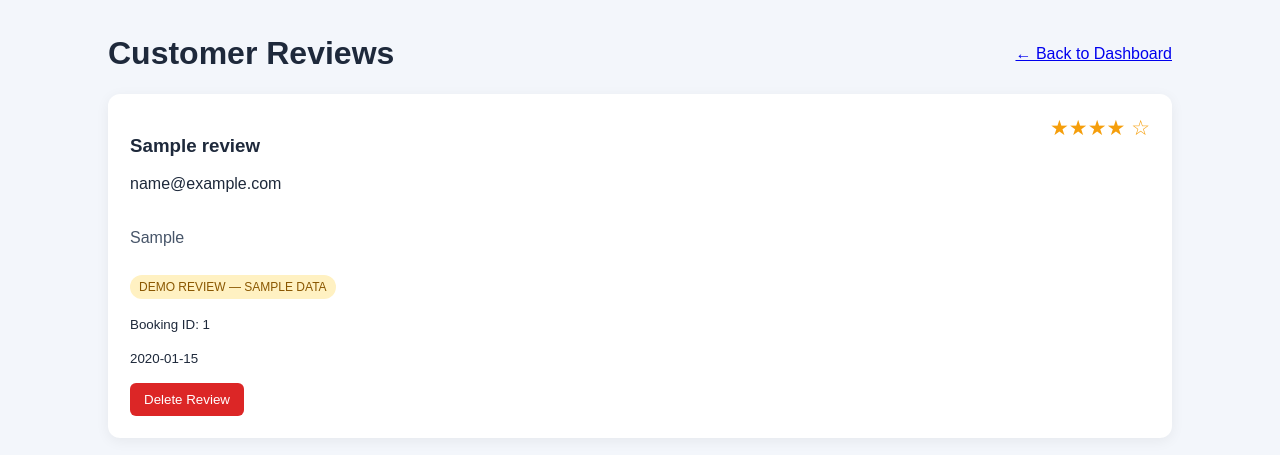
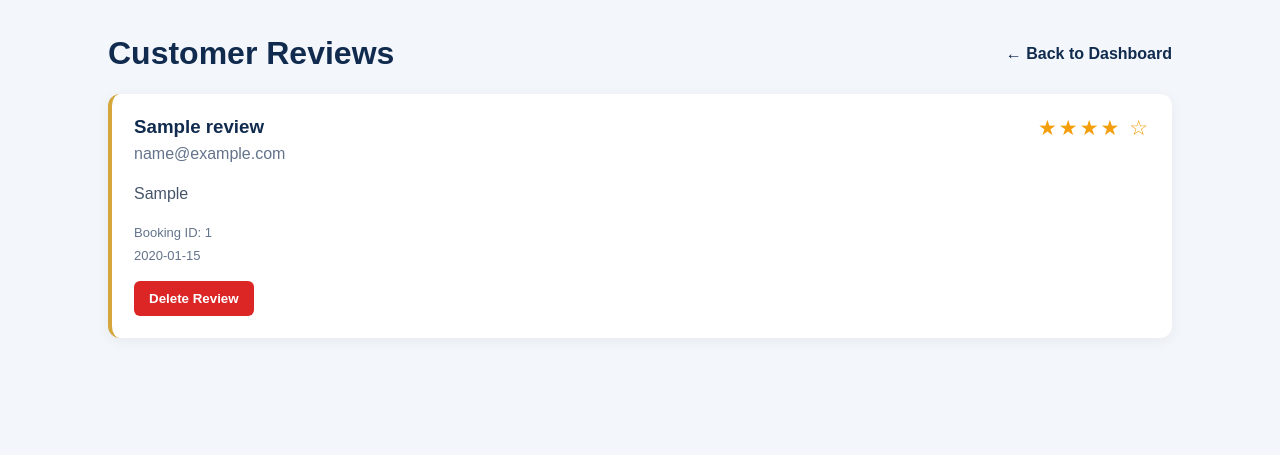
Before and after one commit to attilisuvarna009-tech/grand-stay-hotel-booking, a Flask app: page /admin/reviews in a window 1280 px wide. Shown: the part 72-527 px from the top of the page. Run offline with Flask 3, Linux system fonts and the light colour scheme; the visitor is signed in with stand-in values (Sample User, id 1); tables that the repository leaves empty hold one stand-in row (values such as "Sample post").

Commit message:
Refactor admin reviews template and styles
Refactor CSS styles for better readability and maintainability. Update review display section to include booking ID and review date.

```diff
--- a/templates/admin_reviews.html
+++ b/templates/admin_reviews.html
@@ -5,14 +5,19 @@
     <meta charset="UTF-8">
     <meta name="viewport" content="width=device-width, initial-scale=1.0">
     <title>Customer Reviews | Grand Stay Admin</title>
+
     <style>
-        * { box-sizing: border-box; }
+        * {
+            box-sizing: border-box;
+        }
+
         body {
             margin: 0;
             font-family: Arial, sans-serif;
             background: #f3f6fb;
             color: #1e293b;
         }
+
         header {
             background: #102b4e;
             color: white;
@@ -23,9 +28,26 @@
             flex-wrap: wrap;
             gap: 12px;
         }
-        header h2 { margin: 0; }
-        header a { color: white; text-decoration: none; }
-        main { max-width: 1100px; margin: 35px auto; padding: 0 18px; }
+
+        header h2 {
+            margin: 0;
+        }
+
+        header a {
+            color: white;
+            text-decoration: none;
+        }
+
+        header a:hover {
+            color: #f5c451;
+        }
+
+        main {
+            max-width: 1100px;
+            margin: 35px auto;
+            padding: 0 18px;
+        }
+
         .top {
             display: flex;
             justify-content: space-between;
@@ -34,51 +56,116 @@
             gap: 12px;
             margin-bottom: 22px;
         }
-        .top h1 { margin: 0; }
+
+        .top h1 {
+            margin: 0;
+            color: #102b4e;
+        }
+
+        .top a {
+            color: #102b4e;
+            text-decoration: none;
+            font-weight: bold;
+        }
+
         .review {
             background: white;
             padding: 22px;
             border-radius: 12px;
             margin-bottom: 16px;
             box-shadow: 0 3px 14px rgba(0,0,0,.06);
+            border-left: 4px solid #d4a63c;
         }
+
         .review-head {
             display: flex;
             justify-content: space-between;
+            align-items: flex-start;
             flex-wrap: wrap;
             gap: 10px;
         }
-        .stars { color: #f59e0b; font-size: 21px; }
-        .feedback { line-height: 1.6; color: #475569; }
-        .tag {
-            display: inline-block;
-            background: #fff1c2;
-            color: #8a5700;
-            padding: 5px 9px;
-            border-radius: 20px;
-            font-size: 12px;
-            margin-top: 8px;
+
+        .review-head h3 {
+            margin: 0 0 7px;
+            color: #102b4e;
         }
+
+        .review-head p {
+            margin: 0;
+            color: #64748b;
+        }
+
+        .stars {
+            color: #f59e0b;
+            font-size: 21px;
+            letter-spacing: 2px;
+        }
+
+        .feedback {
+            line-height: 1.6;
+            color: #475569;
+            margin: 18px 0;
+            overflow-wrap: anywhere;
+        }
+
+        .review-meta {
+            color: #64748b;
+            font-size: 13px;
+            margin: 8px 0;
+        }
+
         button {
             background: #dc2626;
             color: white;
             border: 0;
             border-radius: 6px;
-            padding: 9px 14px;
+            padding: 10px 15px;
             cursor: pointer;
+            font-weight: bold;
+            margin-top: 10px;
         }
+
+        button:hover {
+            background: #b91c1c;
+        }
+
         .empty {
             background: white;
             padding: 35px;
             border-radius: 12px;
             text-align: center;
+            box-shadow: 0 3px 14px rgba(0,0,0,.06);
+        }
+
+        .empty h3 {
+            color: #102b4e;
+        }
+
+        @media (max-width: 600px) {
+            header {
+                padding: 18px;
+            }
+
+            header nav {
+                line-height: 2;
+            }
+
+            main {
+                margin: 24px auto;
+            }
+
+            .review {
+                padding: 18px;
+            }
         }
     </style>
 </head>
+
 <body>
 
 <header>
     <h2>GRAND STAY | Admin</h2>
+
     <nav>
         <a href="{{ url_for('admin') }}">Dashboard</a>
         &nbsp; | &nbsp;
@@ -89,51 +176,63 @@
 </header>
 
 <main>
+
     <div class="top">
         <h1>Customer Reviews</h1>
         <a href="{{ url_for('admin') }}">← Back to Dashboard</a>
     </div>
 
     {% if reviews %}
+
         {% for review in reviews %}
+
         <section class="review">
+
             <div class="review-head">
+
                 <div>
                     <h3>{{ review.customer_name }}</h3>
                     <p>{{ review.email }}</p>
                 </div>
+
                 <div class="stars">
                     {% for i in range(review.rating) %}★{% endfor %}
                     {% for i in range(5 - review.rating) %}☆{% endfor %}
                 </div>
+
             </div>
 
             <p class="feedback">{{ review.feedback }}</p>
 
-            {% if review.is_demo %}
-                <span class="tag">DEMO REVIEW — SAMPLE DATA</span>
-            {% else %}
-                <span class="tag" style="background:#dcfce7;color:#166534;">
-                    CUSTOMER REVIEW
-                </span>
-            {% endif %}
+            <p class="review-meta">
+                Booking ID: {{ review.booking_id }}
+            </p>
 
-            <p><small>Booking ID: {{ review.booking_id }}</small></p>
-            <p><small>{{ review.created_at }}</small></p>
+            <p class="review-meta">
+                {{ review.created_at }}
+            </p>
 
             <form method="POST"
                   action="{{ url_for('delete_review', review_id=review.id) }}"
-                  onsubmit="return confirm('Delete this review?');">
+                  onsubmit="return confirm('Are you sure you want to delete this review?');">
+
                 <button type="submit">Delete Review</button>
+
             </form>
+
         </section>
+
         {% endfor %}
+
     {% else %}
+
         <div class="empty">
             <h3>No reviews yet</h3>
             <p>Customer feedback will appear here.</p>
         </div>
+
     {% endif %}
+
 </main>
 
 </body>
```
